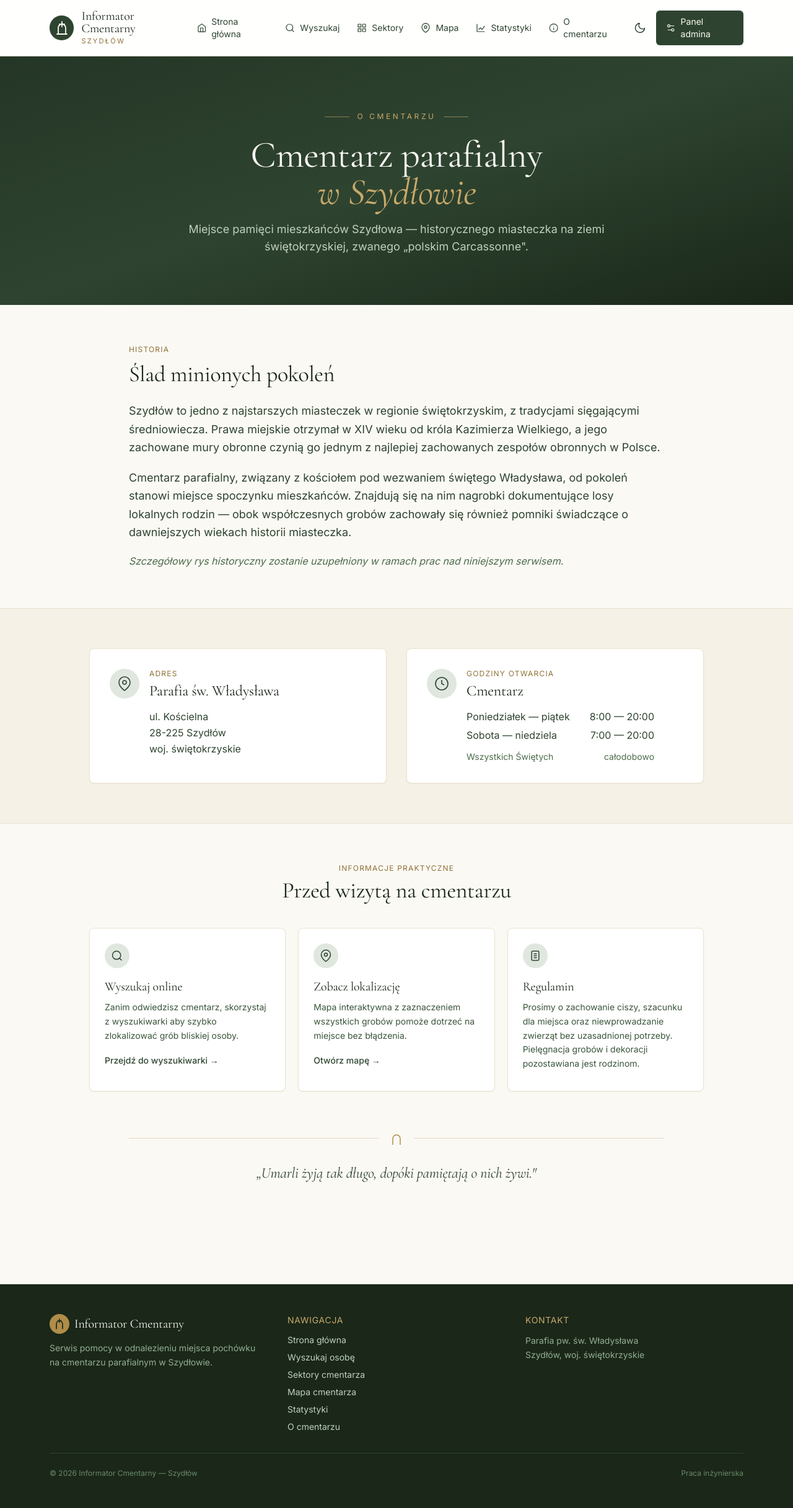
After one commit to Mateuszl28/praca_inz, a Django app: page /o-cmentarzu/ in a window 1280 px wide. The commit adds this page. Shown: the whole page at 62% size. Run offline with Django 5.2, Linux system fonts and the light colour scheme; some libraries are stand-ins or nearby versions.

Commit message:
Add about page and search autocomplete with keyboard navigation
- /o-cmentarzu/ page with history, contact info, opening hours and practical tips
- AJAX endpoint /api/sugestie/ returning top 8 matches as JSON
- Live suggestions dropdown under search input with debounced fetch (180ms)
- Arrow key navigation and Enter-to-follow within suggestion list

```diff
--- a/groby/urls.py
+++ b/groby/urls.py
@@ -8,6 +8,8 @@ urlpatterns = [
     path('szukaj/', views.szukaj, name='szukaj'),
     path('mapa/', views.mapa, name='mapa'),
     path('statystyki/', views.statystyki, name='statystyki'),
+    path('o-cmentarzu/', views.o_cmentarzu, name='o_cmentarzu'),
+    path('api/sugestie/', views.sugestie, name='sugestie'),
     path('sektory/', views.sektory_list, name='sektory_list'),
     path('sektor/<int:pk>/', views.sektor_detail, name='sektor_detail'),
     path('grob/<int:pk>/', views.grob_detail, name='grob_detail'),
--- a/groby/views.py
+++ b/groby/views.py
@@ -3,6 +3,7 @@ from collections import Counter
 from django.shortcuts import render, get_object_or_404
 from django.db.models import Q, Count
 from django.core.paginator import Paginator
+from django.http import JsonResponse
 from django.urls import reverse
 from .models import Osoba, Grob, Sektor
 
@@ -92,6 +93,34 @@ def grob_detail(request, pk):
     return render(request, 'groby/grob_detail.html', {'grob': grob})
 
 
+def o_cmentarzu(request):
+    return render(request, 'groby/o_cmentarzu.html')
+
+
+def sugestie(request):
+    q = request.GET.get('q', '').strip()
+    if len(q) < 2:
+        return JsonResponse({'results': []})
+    osoby = (
+        Osoba.objects
+        .filter(Q(nazwisko__istartswith=q) | Q(imie__istartswith=q) | Q(nazwisko_rodowe__istartswith=q))
+        .select_related('grob', 'grob__sektor')
+        .order_by('nazwisko', 'imie')[:8]
+    )
+    data = []
+    for o in osoby:
+        rodowe = f' (z d. {o.nazwisko_rodowe})' if o.nazwisko_rodowe else ''
+        rok_ur = o.data_urodzenia.year if o.data_urodzenia else '?'
+        rok_sm = o.data_smierci.year if o.data_smierci else '?'
+        data.append({
+            'nazwa': f'{o.imie} {o.nazwisko}{rodowe}',
+            'lata': f'{rok_ur} — {rok_sm}',
+            'grob': f'Sektor {o.grob.sektor.nazwa} · nr {o.grob.numer}',
+            'url': reverse('groby:osoba_detail', args=[o.pk]),
+        })
+    return JsonResponse({'results': data})
+
+
 def statystyki(request):
     typy_labels = dict(Grob.TYP_CHOICES)
     typy_qs = Grob.objects.values('typ').annotate(c=Count('id')).order_by('-c')
--- a/templates/base.html
+++ b/templates/base.html
@@ -130,6 +130,10 @@
                 <svg class="w-4 h-4" viewBox="0 0 24 24" fill="none" stroke="currentColor" stroke-width="1.8" stroke-linecap="round" stroke-linejoin="round"><path d="M3 3v18h18"/><path d="M7 16l4-4 4 4 6-8"/></svg>
                 <span>Statystyki</span>
             </a>
+            <a href="{% url 'groby:o_cmentarzu' %}" class="flex items-center gap-2 px-3 py-2 text-primary-700 hover:text-primary-900 transition">
+                <svg class="w-4 h-4" viewBox="0 0 24 24" fill="none" stroke="currentColor" stroke-width="1.8" stroke-linecap="round" stroke-linejoin="round"><circle cx="12" cy="12" r="10"/><path d="M12 16v-4M12 8h.01"/></svg>
+                <span>O cmentarzu</span>
+            </a>
 
             <button id="theme-toggle" type="button" aria-label="Przełącz motyw" class="ml-2 p-2 rounded-md text-primary-700 hover:bg-cream-100 hover:text-primary-900 transition">
                 <svg class="w-5 h-5 dark:hidden" viewBox="0 0 24 24" fill="none" stroke="currentColor" stroke-width="1.8" stroke-linecap="round" stroke-linejoin="round"><path d="M21 12.79A9 9 0 1 1 11.21 3 7 7 0 0 0 21 12.79z"/></svg>
@@ -170,6 +174,7 @@
                     <li><a href="{% url 'groby:sektory_list' %}" class="hover:text-cream-50 transition">Sektory cmentarza</a></li>
                     <li><a href="{% url 'groby:mapa' %}" class="hover:text-cream-50 transition">Mapa cmentarza</a></li>
                     <li><a href="{% url 'groby:statystyki' %}" class="hover:text-cream-50 transition">Statystyki</a></li>
+                    <li><a href="{% url 'groby:o_cmentarzu' %}" class="hover:text-cream-50 transition">O cmentarzu</a></li>
                 </ul>
             </div>
             <div>
--- /dev/null
+++ b/templates/groby/o_cmentarzu.html
@@ -0,0 +1,138 @@
+{% extends 'base.html' %}
+
+{% block title %}O cmentarzu — Informator Cmentarny Szydłów{% endblock %}
+
+{% block content %}
+<section class="relative overflow-hidden">
+    <div class="absolute inset-0 bg-gradient-to-br from-primary-800 via-primary-700 to-primary-900"></div>
+    <div class="relative max-w-4xl mx-auto px-4 py-20 text-center text-cream-50">
+        <div class="inline-flex items-center gap-3 mb-6 text-accent-400">
+            <div class="h-px w-10 bg-accent-400/60"></div>
+            <span class="text-xs uppercase tracking-[0.3em]">O cmentarzu</span>
+            <div class="h-px w-10 bg-accent-400/60"></div>
+        </div>
+        <h1 class="font-serif text-5xl sm:text-6xl font-light leading-tight mb-4">
+            Cmentarz parafialny<br><em class="text-accent-400 font-medium">w Szydłowie</em>
+        </h1>
+        <p class="text-primary-200 text-lg max-w-2xl mx-auto font-light">
+            Miejsce pamięci mieszkańców Szydłowa — historycznego miasteczka
+            na ziemi świętokrzyskiej, zwanego „polskim Carcassonne".
+        </p>
+    </div>
+</section>
+
+<section class="max-w-4xl mx-auto px-4 py-16">
+    <div class="prose-none">
+        <div class="text-accent-600 text-xs uppercase tracking-widest mb-3">Historia</div>
+        <h2 class="font-serif text-4xl text-primary-900 mb-6">Ślad minionych pokoleń</h2>
+        <div class="space-y-5 text-primary-700 text-lg leading-relaxed font-light">
+            <p>
+                Szydłów to jedno z najstarszych miasteczek w regionie świętokrzyskim, z tradycjami sięgającymi
+                średniowiecza. Prawa miejskie otrzymał w XIV wieku od króla Kazimierza Wielkiego,
+                a jego zachowane mury obronne czynią go jednym z najlepiej zachowanych zespołów obronnych
+                w Polsce.
+            </p>
+            <p>
+                Cmentarz parafialny, związany z kościołem pod wezwaniem świętego Władysława, od pokoleń
+                stanowi miejsce spoczynku mieszkańców. Znajdują się na nim nagrobki dokumentujące
+                losy lokalnych rodzin — obok współczesnych grobów zachowały się również pomniki świadczące
+                o dawniejszych wiekach historii miasteczka.
+            </p>
+            <p class="italic text-primary-500 text-base">
+                Szczegółowy rys historyczny zostanie uzupełniony w ramach prac nad niniejszym serwisem.
+            </p>
+        </div>
+    </div>
+</section>
+
+<section class="bg-cream-100 border-y border-cream-200 py-16">
+    <div class="max-w-5xl mx-auto px-4">
+        <div class="grid grid-cols-1 md:grid-cols-2 gap-8">
+            <div class="bg-white rounded-lg shadow-soft border border-cream-200 p-8">
+                <div class="flex items-start gap-4">
+                    <div class="w-12 h-12 rounded-full bg-primary-100 flex items-center justify-center flex-shrink-0">
+                        <svg class="w-6 h-6 text-primary-700" viewBox="0 0 24 24" fill="none" stroke="currentColor" stroke-width="1.6"><path d="M21 10c0 7-9 13-9 13s-9-6-9-13a9 9 0 0 1 18 0z"/><circle cx="12" cy="10" r="3"/></svg>
+                    </div>
+                    <div>
+                        <div class="text-xs uppercase tracking-widest text-accent-600 mb-1">Adres</div>
+                        <h3 class="font-serif text-2xl text-primary-900 mb-3">Parafia św. Władysława</h3>
+                        <address class="not-italic text-primary-700 leading-relaxed">
+                            ul. Kościelna<br>
+                            28-225 Szydłów<br>
+                            woj. świętokrzyskie
+                        </address>
+                    </div>
+                </div>
+            </div>
+
+            <div class="bg-white rounded-lg shadow-soft border border-cream-200 p-8">
+                <div class="flex items-start gap-4">
+                    <div class="w-12 h-12 rounded-full bg-primary-100 flex items-center justify-center flex-shrink-0">
+                        <svg class="w-6 h-6 text-primary-700" viewBox="0 0 24 24" fill="none" stroke="currentColor" stroke-width="1.6"><circle cx="12" cy="12" r="10"/><polyline points="12 6 12 12 16 14"/></svg>
+                    </div>
+                    <div>
+                        <div class="text-xs uppercase tracking-widest text-accent-600 mb-1">Godziny otwarcia</div>
+                        <h3 class="font-serif text-2xl text-primary-900 mb-3">Cmentarz</h3>
+                        <dl class="text-primary-700 leading-relaxed space-y-1">
+                            <div class="flex justify-between gap-8"><dt>Poniedziałek — piątek</dt><dd>8:00 — 20:00</dd></div>
+                            <div class="flex justify-between gap-8"><dt>Sobota — niedziela</dt><dd>7:00 — 20:00</dd></div>
+                            <div class="flex justify-between gap-8 text-primary-500 text-sm pt-2"><dt>Wszystkich Świętych</dt><dd>całodobowo</dd></div>
+                        </dl>
+                    </div>
+                </div>
+            </div>
+        </div>
+    </div>
+</section>
+
+<section class="max-w-5xl mx-auto px-4 py-16">
+    <div class="text-center mb-10">
+        <div class="text-accent-600 text-xs uppercase tracking-widest mb-2">Informacje praktyczne</div>
+        <h2 class="font-serif text-4xl text-primary-900">Przed wizytą na cmentarzu</h2>
+    </div>
+
+    <div class="grid grid-cols-1 md:grid-cols-3 gap-5">
+        <div class="bg-white rounded-lg shadow-soft border border-cream-200 p-6">
+            <div class="w-10 h-10 rounded-full bg-primary-100 flex items-center justify-center mb-4">
+                <svg class="w-5 h-5 text-primary-700" viewBox="0 0 24 24" fill="none" stroke="currentColor" stroke-width="1.8"><circle cx="11" cy="11" r="8"/><path d="m21 21-4.35-4.35"/></svg>
+            </div>
+            <h3 class="font-serif text-xl text-primary-900 mb-2">Wyszukaj online</h3>
+            <p class="text-primary-600 text-sm leading-relaxed mb-4">
+                Zanim odwiedzisz cmentarz, skorzystaj z wyszukiwarki aby szybko zlokalizować grób bliskiej osoby.
+            </p>
+            <a href="{% url 'groby:szukaj' %}" class="text-primary-700 hover:text-primary-900 text-sm font-medium">Przejdź do wyszukiwarki →</a>
+        </div>
+
+        <div class="bg-white rounded-lg shadow-soft border border-cream-200 p-6">
+            <div class="w-10 h-10 rounded-full bg-primary-100 flex items-center justify-center mb-4">
+                <svg class="w-5 h-5 text-primary-700" viewBox="0 0 24 24" fill="none" stroke="currentColor" stroke-width="1.8"><path d="M21 10c0 7-9 13-9 13s-9-6-9-13a9 9 0 0 1 18 0z"/><circle cx="12" cy="10" r="3"/></svg>
+            </div>
+            <h3 class="font-serif text-xl text-primary-900 mb-2">Zobacz lokalizację</h3>
+            <p class="text-primary-600 text-sm leading-relaxed mb-4">
+                Mapa interaktywna z zaznaczeniem wszystkich grobów pomoże dotrzeć na miejsce bez błądzenia.
+            </p>
+            <a href="{% url 'groby:mapa' %}" class="text-primary-700 hover:text-primary-900 text-sm font-medium">Otwórz mapę →</a>
+        </div>
+
+        <div class="bg-white rounded-lg shadow-soft border border-cream-200 p-6">
+            <div class="w-10 h-10 rounded-full bg-primary-100 flex items-center justify-center mb-4">
+                <svg class="w-5 h-5 text-primary-700" viewBox="0 0 24 24" fill="none" stroke="currentColor" stroke-width="1.8"><path d="M9 12h6M9 16h6M9 8h6"/><rect x="5" y="3" width="14" height="18" rx="2"/></svg>
+            </div>
+            <h3 class="font-serif text-xl text-primary-900 mb-2">Regulamin</h3>
+            <p class="text-primary-600 text-sm leading-relaxed mb-2">
+                Prosimy o zachowanie ciszy, szacunku dla miejsca oraz niewprowadzanie zwierząt bez uzasadnionej potrzeby.
+                Pielęgnacja grobów i dekoracji pozostawiana jest rodzinom.
+            </p>
+        </div>
+    </div>
+</section>
+
+<section class="max-w-4xl mx-auto px-4 pb-20">
+    <div class="ornament text-accent-500 text-center mb-6">
+        <svg class="w-6 h-6" viewBox="0 0 24 24" fill="currentColor"><path d="M12 2v8M8 6h8"/><path d="M6 22V12a6 6 0 0 1 12 0v10" fill="none" stroke="currentColor" stroke-width="1.5"/></svg>
+    </div>
+    <p class="font-serif italic text-2xl text-center text-primary-700 leading-relaxed">
+        „Umarli żyją tak długo, dopóki pamiętają o nich żywi."
+    </p>
+</section>
+{% endblock %}
```
Also changed, not shown: templates/groby/szukaj.html (+76 -0 lines).
